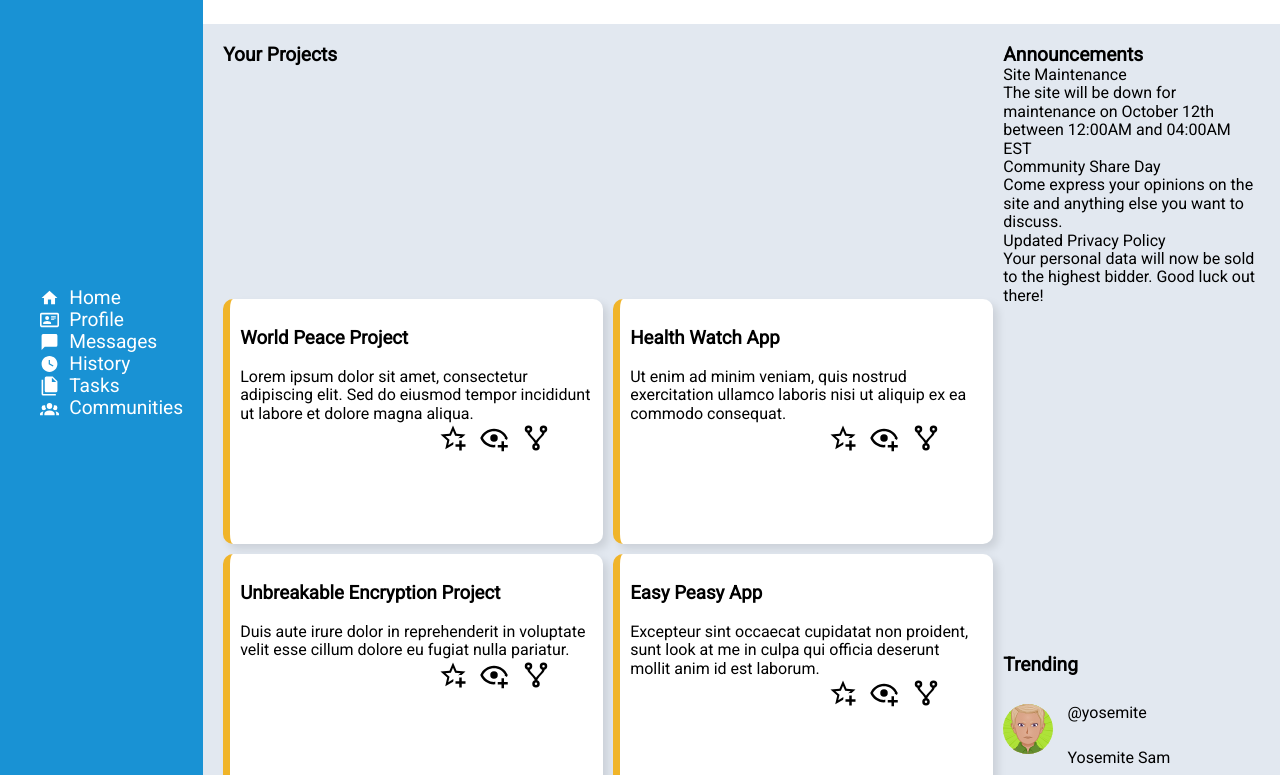
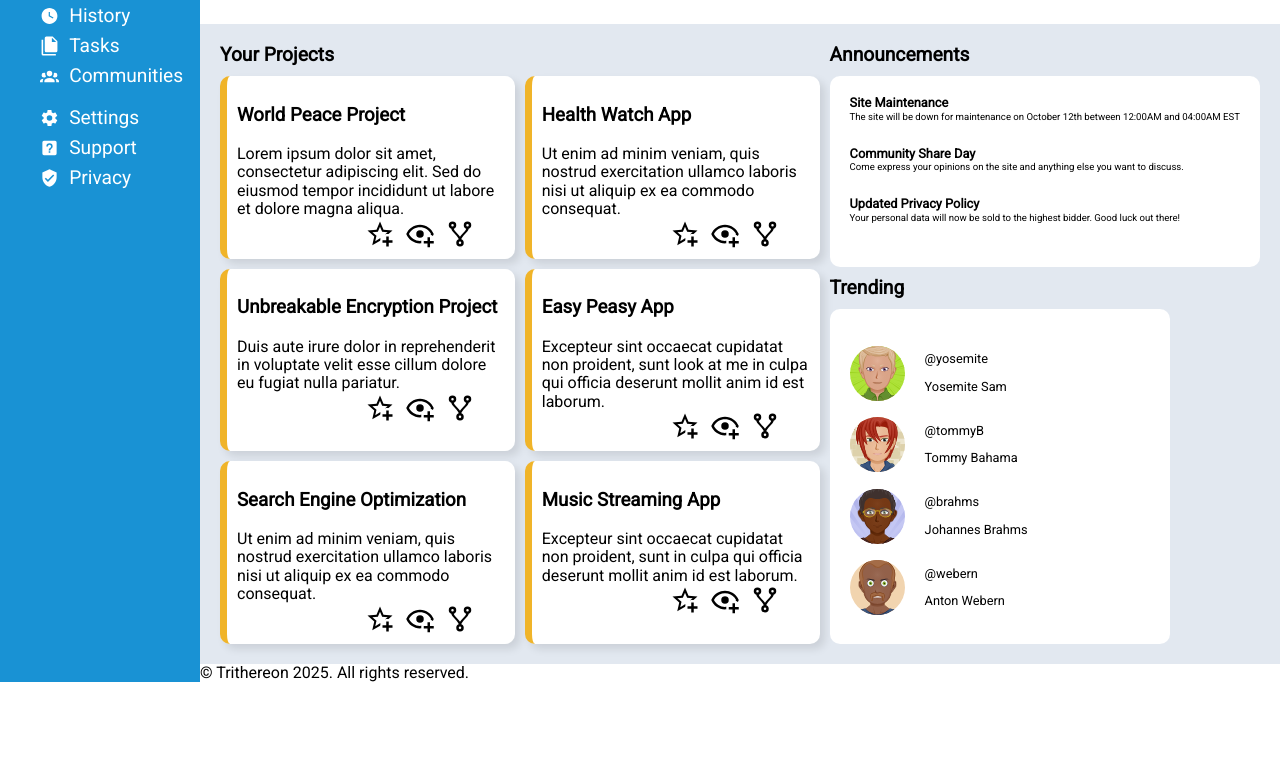
Before and after one commit to Trithereon/project-admin-dashboard, a plain HTML site: page index.html in a window 1280 px wide. Shown: the part 166-941 px from the top of the page. After the commit the page ends 848 px from the top, so only its background shows below. Drawn offline with Linux system fonts and the light colour scheme.

Commit message:
Fix issues with trending card layout.

```diff
--- a/index.html
+++ b/index.html
@@ -98,7 +98,7 @@
         </div>
     </header>
 
-    <main-content>
+    <main>
         <div class="projects-container">
             <div class="section-title">Your Projects</div>
             <div class="card">
@@ -207,16 +207,25 @@
 
         <div class="announcements-container">
             <div class="section-title">Announcements</div>
+            <div class="announcements-card">
+                <div class="announcement">
                     <div class="announcement-title">Site Maintenance</div>
                         <div class="announcement-subtitle">The site will be down for maintenance on October 12th between 12:00AM and 04:00AM EST</div>
+                </div>
+                <div class="announcement">
                     <div class="announcement-title">Community Share Day</div>
                         <div class="announcement-subtitle">Come express your opinions on the site and anything else you want to discuss.</div>
+                </div>
+                <div class="announcement">
                     <div class="announcement-title">Updated Privacy Policy</div>
                         <div class="announcement-subtitle">Your personal data will now be sold to the highest bidder. Good luck out there!</div>
+                </div>
+            </div>
         </div>
 
         <div class="trending-container">
             <div class="section-title">Trending</div>
+            <div class="trending-card">
                 <a href="#" class="user-container-1">
                     <img src="img/avatars/avatar2.svg" alt="User avatar" class="small-avatar">
                     <div class="user-handle">
@@ -254,7 +263,8 @@
                     </div>
                 </a>
             </div>
-    </main-content>
+        </div>
+    </main>
 
     <footer>
         ©
--- a/style.css
+++ b/style.css
@@ -21,21 +21,17 @@
 
 body {
     display: grid;
-    grid-template-columns: 1fr 6fr;
+    grid-template-columns: minmax(200px, 1fr) 6fr;
     grid-template-rows: 1fr 9fr;
 }
 
 nav {
-    display: grid;
     grid-column: 1 / 2;
     grid-row: 1 / 10;
     background-color: rgb(25, 146, 212);
     color:white;
     font-size:1.2rem;
-    gap: 10px;
     padding-right: 20px;
-    align-items: center;
-    justify-items: left;
 }
 
 nav img {
@@ -51,13 +47,14 @@
 }
 
 .nav-top {
-    display: grid;
-    grid-template-columns: 1fr 1fr;
+    display: flex;
     grid-column: 1 / 3;
     grid-row: 1 / 2;
     color:white;
     justify-content: start;
     align-items: center;
+    gap: 8px;
+    padding-left: 10px;
 }
 
 .nav-mid {
@@ -65,8 +62,9 @@
     grid-template-rows: repeat(6, 1fr);
     grid-column: 1 / 3;
     grid-row: 2 / 7;
-    justify-content: left;
+    justify-content: start;
     align-items: center;
+    gap: 8px;
 }
 
 .nav-bot {
@@ -76,6 +74,7 @@
     grid-row: 7 / 10;
     justify-content: start;
     align-items: center;
+    gap: 8px;
 }
 
 .nav-link {
@@ -153,16 +152,12 @@
     grid-template-rows: 1fr;
 }
 
-button.file-control-actions {
-    grid-column:
-}
-
-main-content {
+main {
     display: grid;
-    grid-template-columns: 3fr 1fr;
+    /* grid-template-columns: 3fr 1fr;
     grid-template-rows: 3fr 2fr;
     grid-column: 2 / 9;
-    grid-row: 4 / 9;
+    grid-row: 4 / 9; */
     background-color: rgb(226, 232, 240);
     gap: 10px;
     padding: 20px;
@@ -171,7 +166,7 @@
 .projects-container {
     display:grid;
     grid-template-columns: 1fr 1fr;
-    grid-template-rows: repeat(4, 1fr);
+    grid-template-rows: auto repeat(3, 1fr);
     grid-column: 1 / 2;
     grid-row: 1 / 3;
     gap: 10px;
@@ -215,8 +210,7 @@
 
 .trending-container {
     display:grid;
-    grid-template-columns: 1fr 3fr;
-    grid-template-rows: repeat(8, 1fr);
+    grid-template-rows: auto 1fr;
     grid-column: 2 / 3;
     grid-row: 2 / 3;
     gap: 10px;
@@ -258,10 +252,45 @@
 }
 
 .trending-container .small-avatar {
-    width: 50px;
+    width: 55px;
     grid-column: 1 / 2;
     grid-row: 1 / 3;
     border-radius: 50px;
+}
+
+.trending-card {
+    background-color: #FFFFFF;
+    display:grid;
+    padding: 20px;
+    border-radius: 10px;
+    align-items: center;
+}
+
+.trending-card * {
+    font-size: 0.8rem;
+    align-items: center;
+}
+
+.announcements-container {
+    display:grid;
+    grid-template-rows: auto 1fr;
+    gap: 10px;
+}
+
+.announcements-card {
+    background-color: #FFFFFF;
+    display:grid;
+    padding: 20px;
+    border-radius: 10px;
+}
+
+.announcement-title {
+    font-size: 0.8rem;
+    font-weight: bold;
+}
+
+.announcement-subtitle {
+    font-size: 0.6rem;
 }
 
 .section-title {
```
Lines whose indentation alone changed are shown as unchanged.
